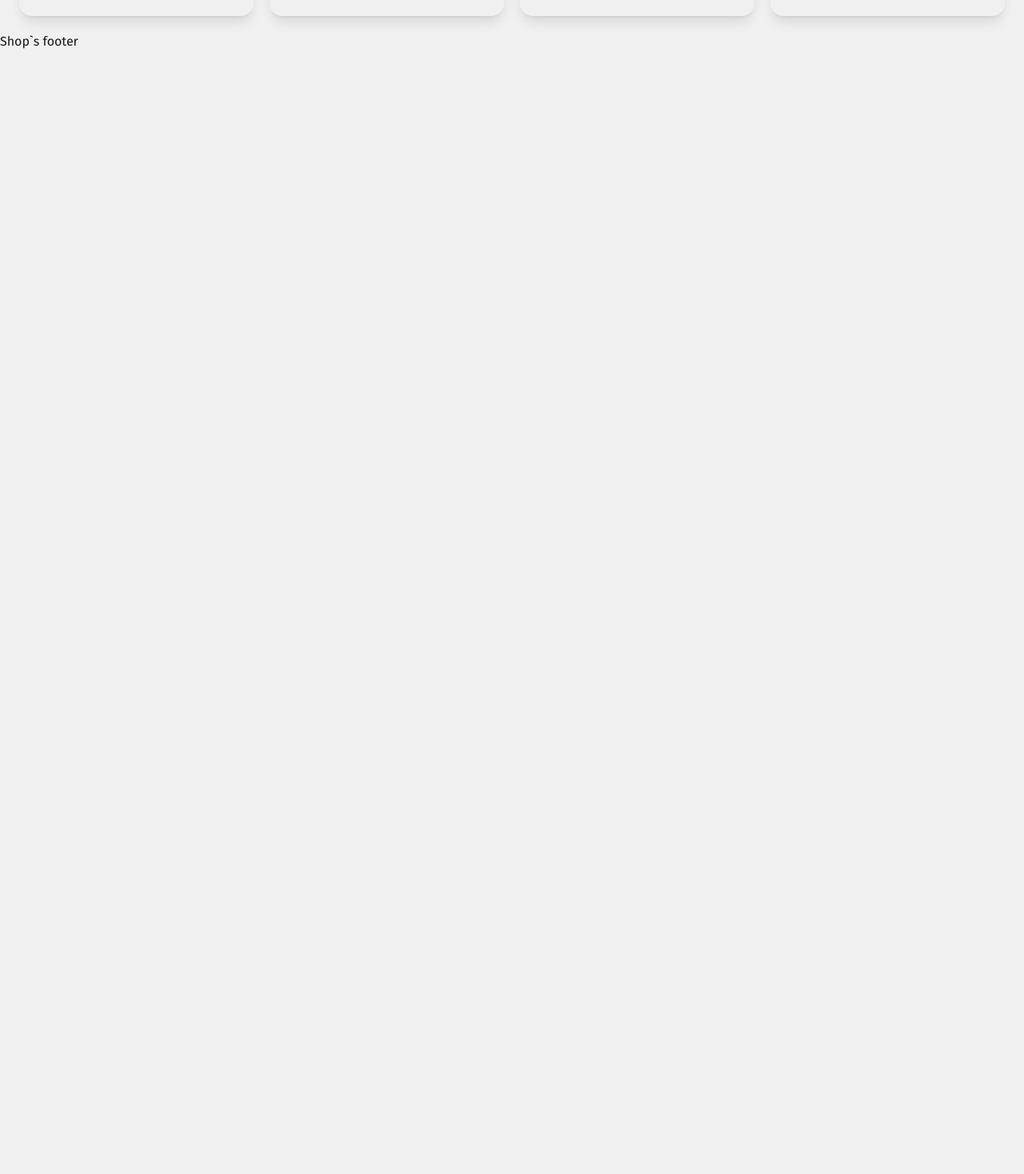
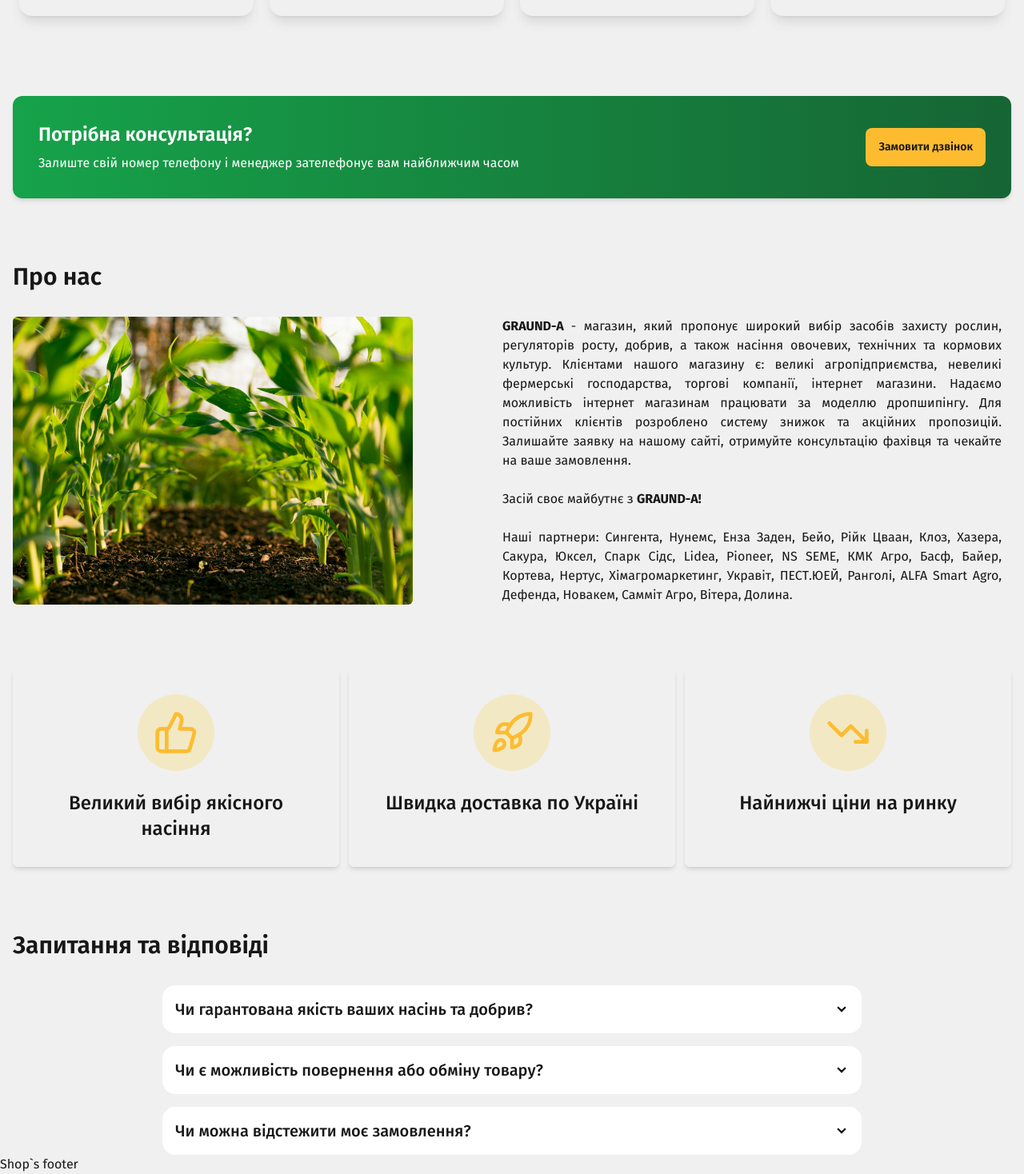
Before and after one commit to Yura33-dev/special-octo-bassoon, a Next.js app: page / in a window 1280 px wide. Shown: the part 1722-3190 px from the top of the page at 80% size. Before the commit the page ends 1786 px from the top, so only its background shows below. Built offline with nearby package versions, Linux system fonts and the light colour scheme.

Commit message:
chore: implements sections to page.tsx

```diff
--- a/app/(shop)/page.tsx
+++ b/app/(shop)/page.tsx
@@ -2,6 +2,10 @@
 import MainSwiper from './_components/home-page/main-swiper/MainSwiper';
 import GridCategories from './_components/home-page/catalog-categories/GridCategories';
 import NewProductsSwiper from './_components/home-page/new-products-swiper/NewProductsSwiper';
+import ConsultingBanner from './_components/shared/consulting-banner/ConsultingBanner';
+import About from './_components/home-page/about-us/About';
+import Benefits from './_components/home-page/about-us/Benefits';
+import Faq from './_components/home-page/faq/Faq';
 
 export default function ShopHome() {
   return (
@@ -29,6 +33,23 @@
           <NewProductsSwiper />
         </Container>
       </section>
+
+      <ConsultingBanner />
+
+      <section className='mt-20'>
+        <Container>
+          <h2 className='text-3xl font-semibold'>Про нас</h2>
+          <About />
+          <Benefits />
+        </Container>
+      </section>
+
+      <section className='mt-20'>
+        <Container>
+          <h2 className='text-3xl font-semibold'>Запитання та відповіді</h2>
+          <Faq />
+        </Container>
+      </section>
     </>
   );
 }
```
